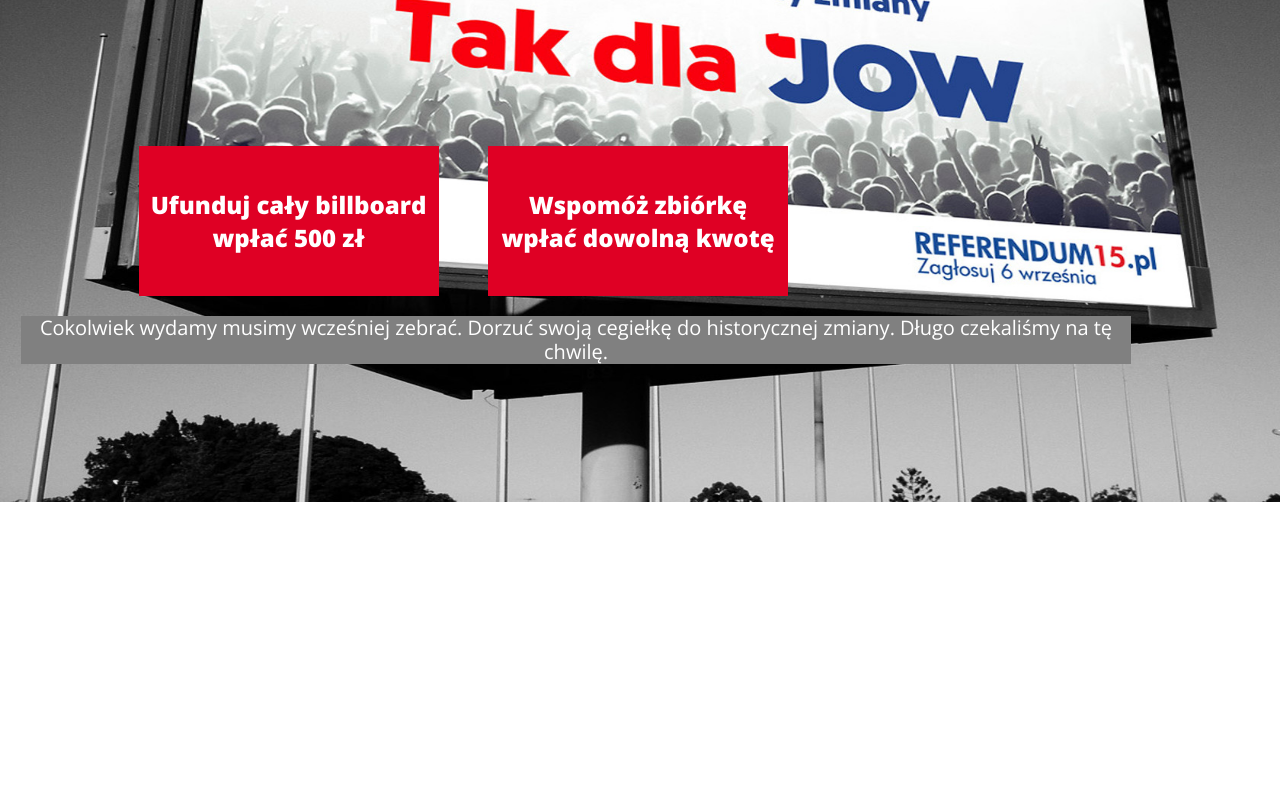
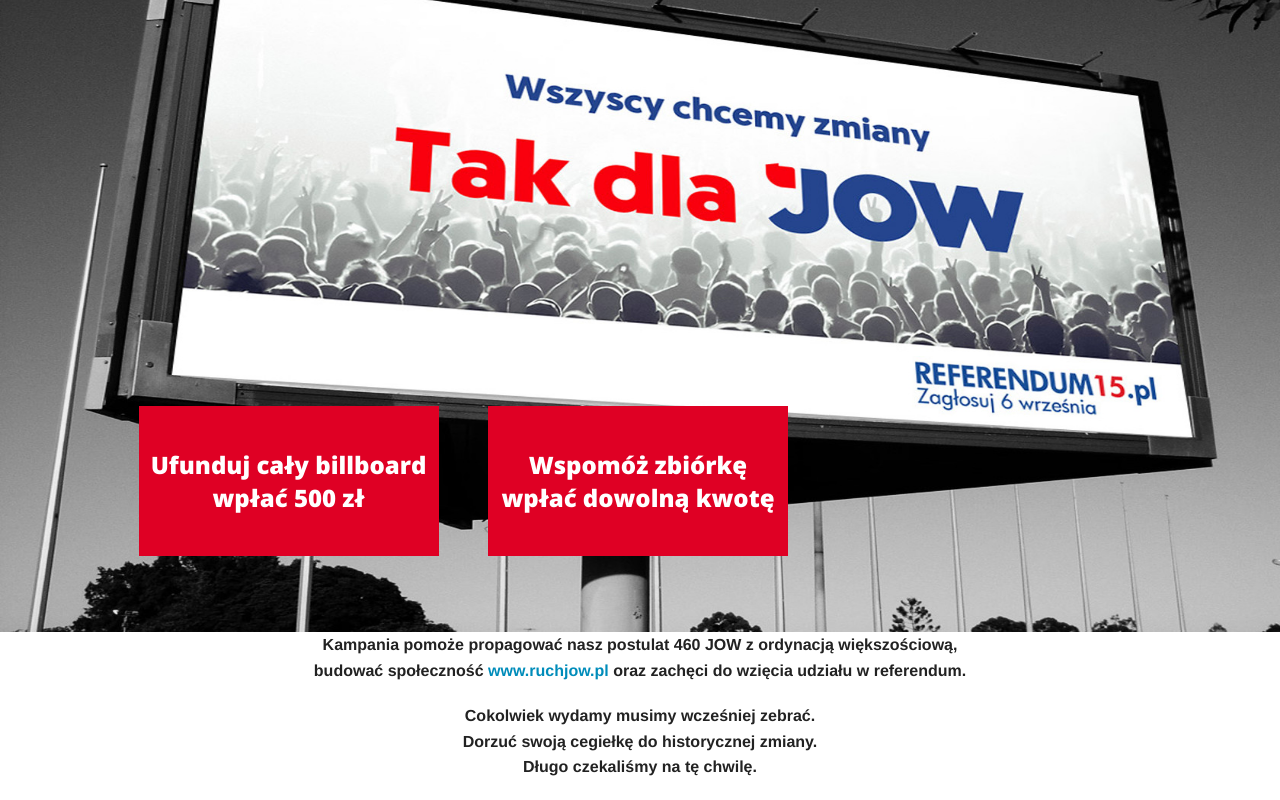
Before and after one commit to ruchjowpl/billbordy, a plain HTML site: page index.html in a window 1280 px wide. Shown: the part 898-1698 px from the top of the page. Before the commit the page ends 1400 px from the top, so only its background shows below. Drawn offline with nearby package versions, Linux system fonts and the light colour scheme.

Commit message:
Tunning strony

```diff
--- a/css/jow-lp1-styles.css
+++ b/css/jow-lp1-styles.css
@@ -1565,9 +1565,11 @@ blockquote, blockquote p {
 }
 #billboard-1 {
 	background: url("../graph/bg-billboard-1.jpg") center top no-repeat;
+	background-size: 100% 100%;
 	color: #fff;
 	border-bottom: 5px solid #df0024;
-	position: relative
+	position: relative;
+	height:100vh;
 }
 #billboard-1 header {
 	padding: 20px 0 45px 0
@@ -1655,7 +1657,7 @@ blockquote, blockquote p {
 	text-align: center;
 	color: #fff;
 	position: relative;
-  	top: 20px;
+  	top: 80px;
   	bottom: 0;
   	background-color: gray;
 }
@@ -1670,7 +1672,7 @@ blockquote, blockquote p {
 	height: 730px
 }
 #billboard-2 .actions-box {
-	margin-top: 250px;
+	margin-top: 40%;
 	text-align: center;
 	margin-right: 35%;
 }
@@ -1706,7 +1708,7 @@ blockquote, blockquote p {
 	}
 	#billboard-2 .actions-box a {
 		display: inline-block;
-		width: 250px;
+		margin-top: 60%;
 		margin: 5px 5px 0 20px;
 		padding: 30px 10px;
 		font-size: 1.25rem
@@ -1726,3 +1728,7 @@ blockquote, blockquote p {
 		font: 800 1.5rem "Open Sans"
 	}
 }
+
+#billboard-3 {
+	text-align: center;
+}
--- a/index.html
+++ b/index.html
@@ -35,24 +35,31 @@
                     <div class="row">
                         <div class="content small-12 columns">
                         <header>
-                        <h3>Kampania pomoże propagować nasz postulat 460 JOW z ordynacją większościową, budować społeczność <a href="http://www.ruchjow.pl" target="_blank">www.ruchjow.pl</a> oraz zachęci do wzięcia udziału w referendum.</h3>
+
                     </header>
                     <div class="actions-box">
                         <a href="https://secure.transferuj.pl/?h=c265a92a5c0ccdcf40f7281b2f2a50fc7aaec725" class="btn-style-2" target="_blank">Ufunduj cały billboard wpłać 500 zł</a>
                         <a href="https://secure.transferuj.pl/?id=15885&opis=Wsparcie%20Ruchu%20JOW&crc=Billbord&pow_url=ruchjow.pl&pow_url_blad=ruchjow.pl&md5sum=c6c4fc7cd715dfecc48e0fb02a84fc75" class="btn-style-2" target="_blank">Wspomóż zbiórkę wpłać dowolną kwotę</a>
                     </div>
                     <footer>
-                           <p>
-                            Cokolwiek wydamy musimy
-                            wcześniej zebrać. Dorzuć swoją
-                            cegiełkę do historycznej zmiany.
-                            Długo czekaliśmy na tę chwilę.
-                        </p>
-                        <p style="font-size: 0.8rem"></p>
+
                     </footer>
                 </div>
             </div>
         </section>
+         <section id="billboard-3">
+                <div class="row">
+                         <p><strong>Kampania pomoże propagować nasz postulat 460 JOW z ordynacją większościową,<br> budować społeczność <a href="http://www.ruchjow.pl" target="_blank">www.ruchjow.pl</a> oraz zachęci do wzięcia udziału w referendum. </strong>
+                        </p>
+                         <p><strong>
+                            Cokolwiek wydamy musimy
+                            wcześniej zebrać. <br> Dorzuć swoją
+                            cegiełkę do historycznej zmiany. <br>
+                            Długo czekaliśmy na tę chwilę.
+                            </strong>
+                        </p>
+                    </div>
+                </section>
     </div>
 </body>
 </html>
```
